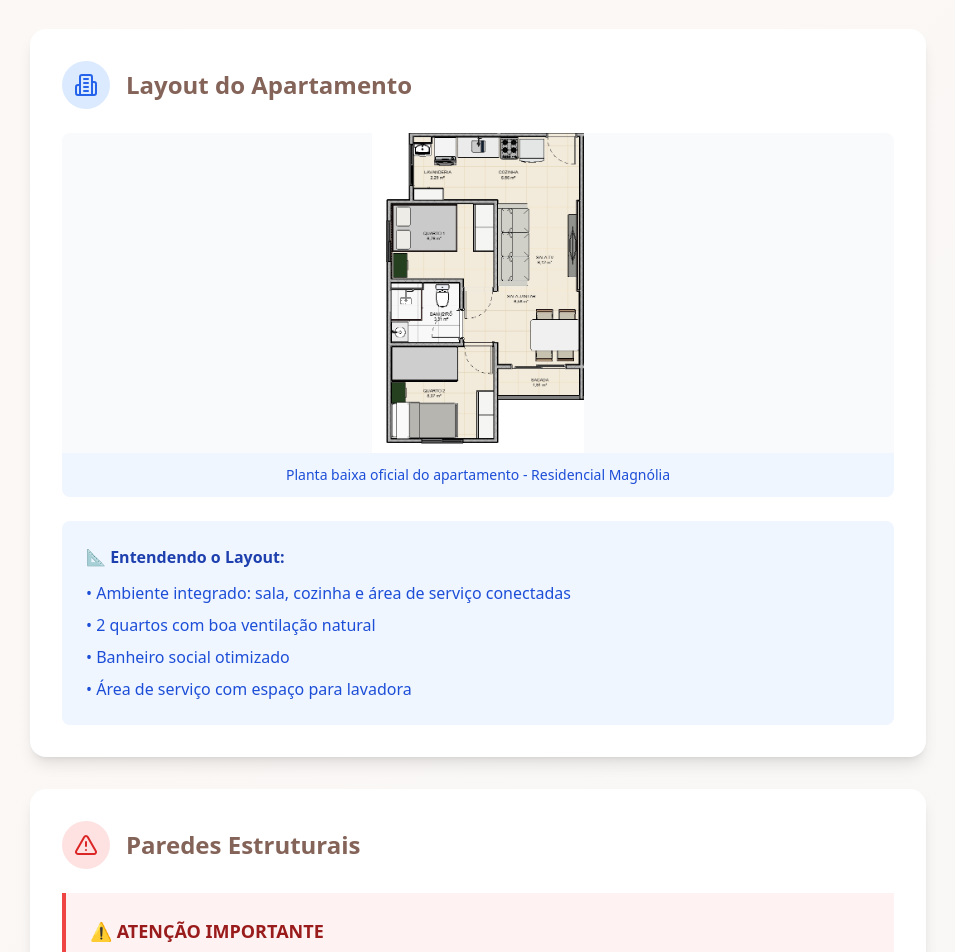
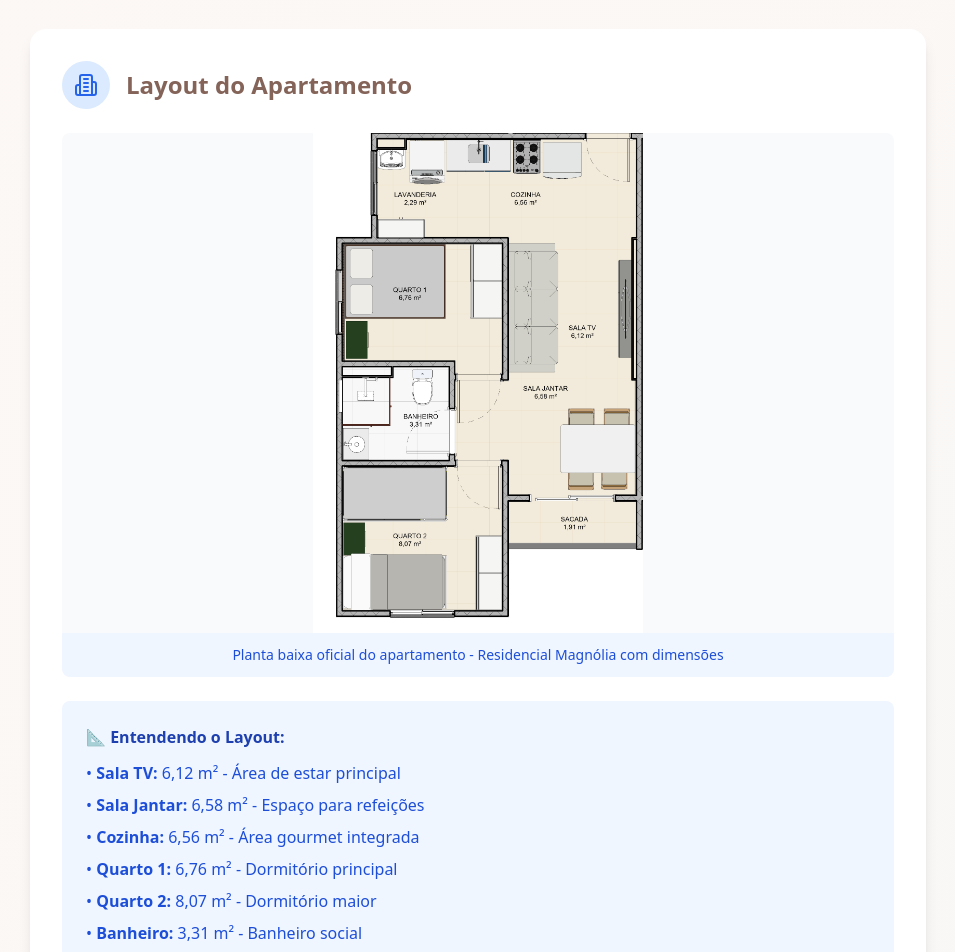
Before and after one commit to fcolmanetti/cohagra-magnolia, a React (Vite) app: page /apartamento in a window 1280 px wide. Shown: the part 320-1272 px from the top of the page, without its empty margins (162-1117 px from the left). Built offline with nearby package versions, Linux system fonts and the light colour scheme.

Commit message:
Replace apartment layout image
Replace the previous, smaller apartment layout image with a larger one for better visualization and understanding.

```diff
--- a/src/pages/ApartmentGuide.tsx
+++ b/src/pages/ApartmentGuide.tsx
@@ -1,3 +1,4 @@
+
 import { ArrowLeft, Building2, AlertTriangle, Eye, Wind } from "lucide-react";
 import { Link } from "react-router-dom";
 import Header from "../components/Header";
@@ -37,22 +38,26 @@ const ApartmentGuide = () => {
 
             <div className="mb-6 rounded-lg overflow-hidden">
               <img
-                src="/lovable-uploads/7f0422b4-2b61-46ab-a6b4-ac8edf631c2a.png"
-                alt="Planta baixa do apartamento do Residencial Magnólia"
-                className="w-full h-64 md:h-80 object-contain bg-gray-50"
+                src="/lovable-uploads/2739f78f-ac39-496c-a1f8-ae27fb6c4c36.png"
+                alt="Planta baixa detalhada do apartamento do Residencial Magnólia"
+                className="w-full h-96 md:h-[500px] object-contain bg-gray-50"
               />
               <div className="bg-blue-50 p-3 text-center">
-                <p className="text-blue-700 text-sm">Planta baixa oficial do apartamento - Residencial Magnólia</p>
+                <p className="text-blue-700 text-sm">Planta baixa oficial do apartamento - Residencial Magnólia com dimensões</p>
               </div>
             </div>
 
             <div className="bg-blue-50 p-6 rounded-lg">
               <h3 className="font-semibold text-blue-800 mb-3">📐 Entendendo o Layout:</h3>
               <ul className="space-y-2 text-blue-700">
-                <li>• Ambiente integrado: sala, cozinha e área de serviço conectadas</li>
-                <li>• 2 quartos com boa ventilação natural</li>
-                <li>• Banheiro social otimizado</li>
-                <li>• Área de serviço com espaço para lavadora</li>
+                <li>• <strong>Sala TV:</strong> 6,12 m² - Área de estar principal</li>
+                <li>• <strong>Sala Jantar:</strong> 6,58 m² - Espaço para refeições</li>
+                <li>• <strong>Cozinha:</strong> 6,56 m² - Área gourmet integrada</li>
+                <li>• <strong>Quarto 1:</strong> 6,76 m² - Dormitório principal</li>
+                <li>• <strong>Quarto 2:</strong> 8,07 m² - Dormitório maior</li>
+                <li>• <strong>Banheiro:</strong> 3,31 m² - Banheiro social</li>
+                <li>• <strong>Lavanderia:</strong> 2,29 m² - Área de serviço</li>
+                <li>• <strong>Sacada:</strong> 1,91 m² - Área externa</li>
               </ul>
             </div>
           </div>
--- a/src/pages/SpaceOrganization.tsx
+++ b/src/pages/SpaceOrganization.tsx
@@ -1,4 +1,3 @@
-
 import { ArrowLeft, Layout, Sofa, ChefHat, Bed, Bath, Shirt, Lightbulb } from "lucide-react";
 import { Link } from "react-router-dom";
 import Header from "../components/Header";
@@ -31,12 +30,12 @@ const SpaceOrganization = () => {
           {/* Planta Baixa do Apartamento */}
           <div className="mb-12 rounded-2xl overflow-hidden shadow-lg">
             <img
-              src="/lovable-uploads/7f0422b4-2b61-46ab-a6b4-ac8edf631c2a.png"
-              alt="Planta baixa do apartamento do Residencial Magnólia"
-              className="w-full h-64 md:h-80 object-contain bg-white"
+              src="/lovable-uploads/2739f78f-ac39-496c-a1f8-ae27fb6c4c36.png"
+              alt="Planta baixa detalhada do apartamento do Residencial Magnólia"
+              className="w-full h-96 md:h-[500px] object-contain bg-white"
             />
             <div className="bg-white p-4 text-center">
-              <p className="text-sage-green-700 font-medium">Planta baixa do apartamento - Layout dos ambientes</p>
+              <p className="text-sage-green-700 font-medium">Planta baixa do apartamento com dimensões dos ambientes</p>
             </div>
           </div>
 
```
Also changed, not shown: public/lovable-uploads/2739f78f-ac39-496c-a1f8-ae27fb6c4c36.png (added).
